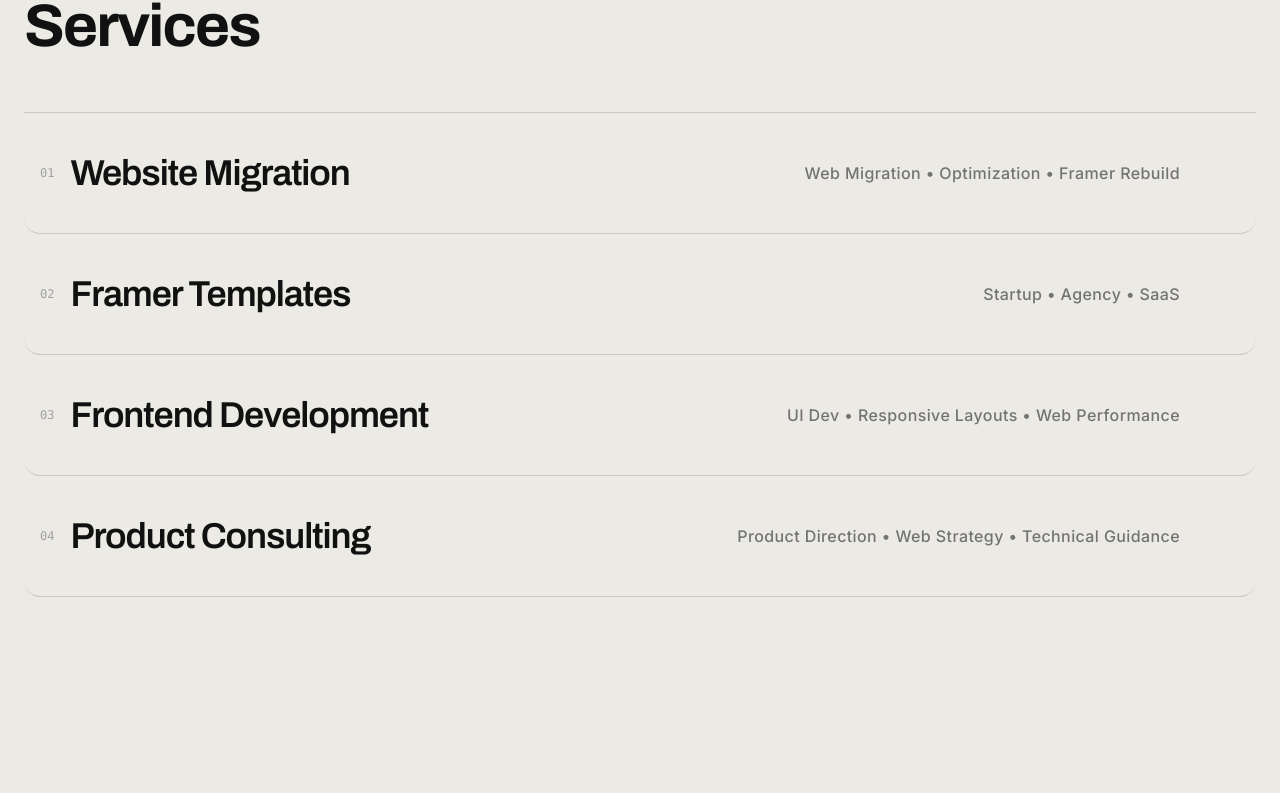
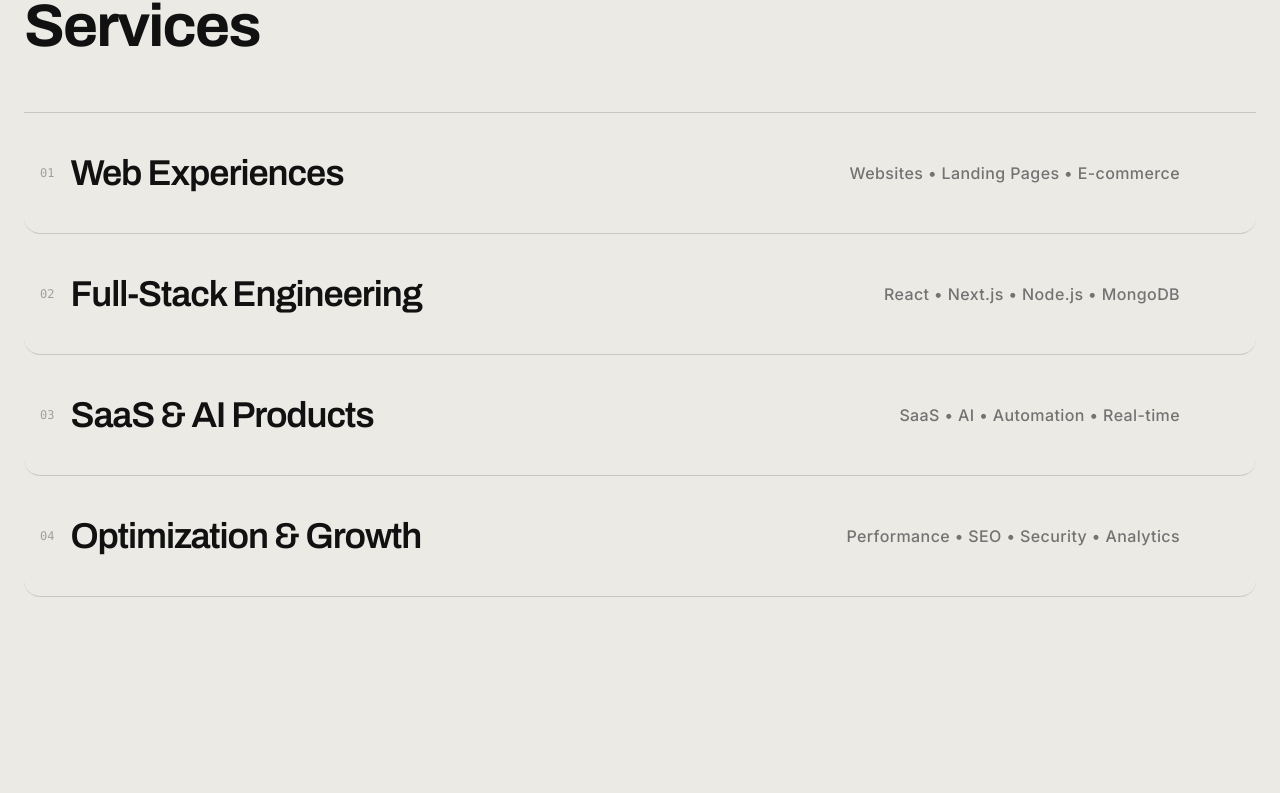
Before and after one commit to mohammad-atikuzzaman/aitkuzzaman-new-portfolio, a React (Vite) app: page / in a window 1280 px wide. Shown: the part 2280-3073 px from the top of the page. Built offline with nearby package versions, Linux system fonts and the light colour scheme; no server answers.

Commit message:
some static data updated

```diff
--- a/src/components/Services.jsx
+++ b/src/components/Services.jsx
@@ -6,24 +6,24 @@ export default function Services() {
 
   const services = [
     {
-      title: 'Website Migration',
-      tags: 'Web Migration • Optimization • Framer Rebuild',
-      desc: 'Seamlessly transition your existing website to modern frameworks with zero downtime and superior performance.'
+      title: 'Web Experiences',
+      tags: 'Websites • Landing Pages • E-commerce',
+      desc: 'Designing and engineering fast, responsive web experiences that look great, feel intuitive, and turn visitors into customers.',
     },
     {
-      title: 'Framer Templates',
-      tags: 'Startup • Agency • SaaS',
-      desc: 'Crafting top-tier Framer design systems and commercial templates engineered to drive conversions and scale.'
+      title: 'Full-Stack Engineering',
+      tags: 'React • Next.js • Node.js • MongoDB',
+      desc: 'Building robust full-stack applications with scalable architecture, secure authentication, custom APIs, dashboards, and reliable data systems.',
     },
     {
-      title: 'Frontend Development',
-      tags: 'UI Dev • Responsive Layouts • Web Performance',
-      desc: 'Pixel-perfect, high-performance web development utilizing modern React, Next.js, Tailwind, and fluid micro-animations.'
+      title: 'SaaS & AI Products',
+      tags: 'SaaS • AI • Automation • Real-time',
+      desc: 'Building production-ready digital products that combine thoughtful UX, powerful backend systems, AI capabilities, and business automation.',
     },
     {
-      title: 'Product Consulting',
-      tags: 'Product Direction • Web Strategy • Technical Guidance',
-      desc: 'Strategic technical roadmapping, UI/UX audit, and architecture consulting tailored for ambitious founders.'
+      title: 'Optimization & Growth',
+      tags: 'Performance • SEO • Security • Analytics',
+      desc: 'Turning existing websites into faster, more discoverable, and more reliable products through performance engineering, technical SEO, and security improvements.',
     },
   ];
 
--- a/src/components/TechStack.jsx
+++ b/src/components/TechStack.jsx
@@ -271,7 +271,7 @@ export default function TechStack() {
         <div className="flex flex-col md:flex-row md:items-end justify-between gap-6">
           <div>
             <h2 className="text-4xl sm:text-5xl md:text-6xl font-bold tracking-tight text-[#111111] font-heading">
-              Engineered With Modern Stack
+              Developed With Modern Stack
             </h2>
           </div>
           <p className="text-neutral-600 text-sm sm:text-base max-w-md leading-relaxed">
```
